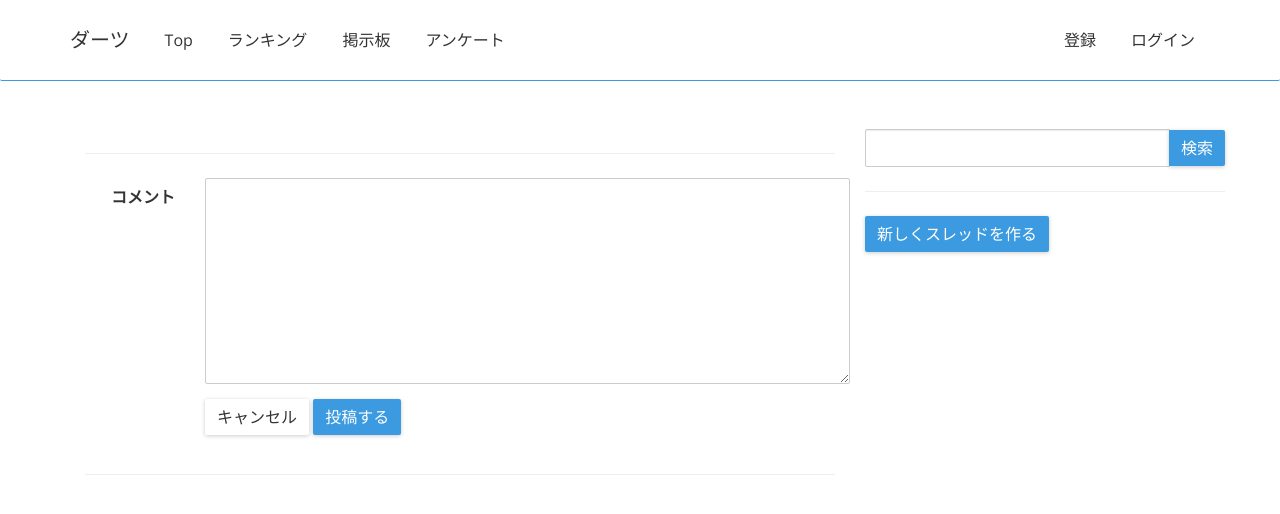
After one commit to N4NU/mn-darts, a Flask app: template darts/templates/bbs_thread.html in a window 1280 px wide. The commit adds this page. Shown: the top 514 px of the page. Run offline with Flask 2, Linux system fonts and the light colour scheme; the template is opened without the code that fills it, so the values that code supplies are empty; some libraries are stand-ins or nearby versions.

Commit message:
掲示板機能

```diff
--- a/darts/templates/bbs.html
+++ b/darts/templates/bbs.html
@@ -6,9 +6,9 @@
   <div class="row">
     <div class="col-md-8">
       {% if thread_list %}
-      {% for thread_title, thread_description in thread_list %}
+      {% for thread_id, thread_title, thread_description in thread_list %}
       <div class="panel panel-default">
-        <div class="panel-heading">{{ thread_title }}</div>
+        <div class="panel-heading"><a href="{{ url_for('bbs_view_thread', thread_id=thread_id) }}">{{ thread_title }}</a></div>
         <div class="panel-body">{{ thread_description }}</div>
       </div>
       {% endfor %}
--- /dev/null
+++ b/darts/templates/bbs_thread.html
@@ -0,0 +1,58 @@
+{% extends "base.html" %}
+{% block content %}
+<div class="container">
+  <h3>{{ thread_data.thread_title }}</h3>
+  <h4>{{ thread_data.thread_description }}</h4>
+
+  <div class="row">
+    <div class="col-md-8">
+      <hr>
+      <div class="bs-component">
+        <form action="{{ url_for('bbs_post') }}" method="POST" class="form-horizontal">
+          <fieldset class="form-group">
+            <!-- <legend>投稿フォーム</legend> -->
+            <div class="form-group">
+              <label for="message" class="col-lg-2 control-label">コメント</label>
+              <div class="col-lg-10">
+                <textarea class="form-control" rows="8" id="message" name="message"></textarea>
+              </div>
+            </div>
+            <div class="form-group">
+              <div class="col-lg-10 col-lg-offset-2">
+                <button type="reset" class="btn btn-default">キャンセル</button>
+                <button type="submit" class="btn btn-primary">投稿する</button>
+              </div>
+            </div>
+            <input type="hidden" name="thread_id" value="{{ thread_data.thread_id }}">
+          </fieldset>
+        </form>
+      </div>
+
+      <hr>
+
+      {% if post_list %}
+      {% for message, username, posted_at in post_list %}
+      <div class="panel panel-default">
+        <div class="panel-heading"><div style="float:left;"><a href="{{ url_for('user') }}?username={{ username | quote_plus }}">{{ username }}</a></div><div style="text-align:right;">{{ posted_at }}</div></div>
+        <div class="panel-body">{{ message }}</div>
+      </div>
+      {% endfor %}
+      {% endif %}
+    </div>
+    <div class="col-md-4">
+      <form action="{{ url_for('bbs') }}" method="GET" role="form">
+        <div class="input-group">
+          <input type="text" class="form-control" name="q">
+          <span class="input-group-btn">
+            <button class="btn btn-primary" type="submit">検索</button>
+          </span>
+        </div>
+      </form>
+      <hr>
+      <a href="{{ url_for('bbs_create_thread') }}" class="btn btn-primary">新しくスレッドを作る</a>
+    </div>
+  </div>
+
+
+</div>
+{% endblock %}
```
Also changed, not shown: darts/bbs.py (+40 -8 lines), darts/models.py (+4 -4 lines), darts/templates/index.html (+2 -6 lines).
